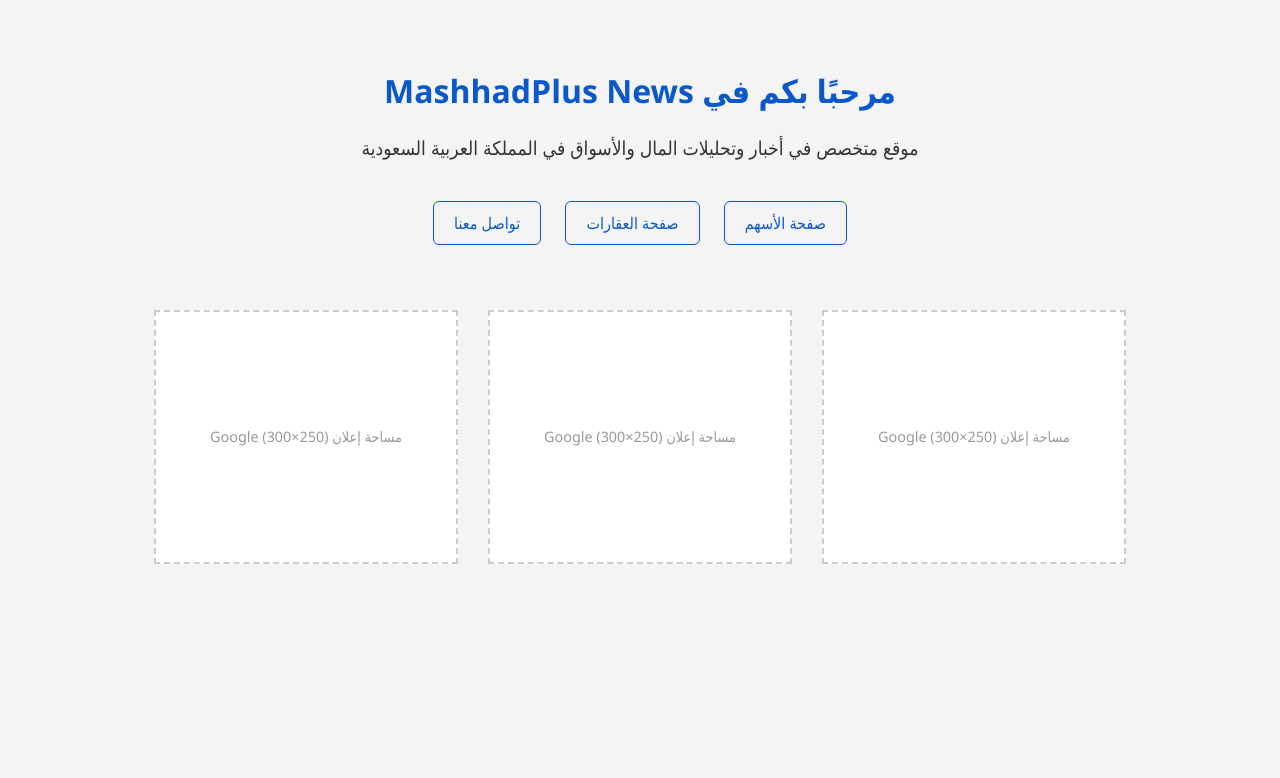
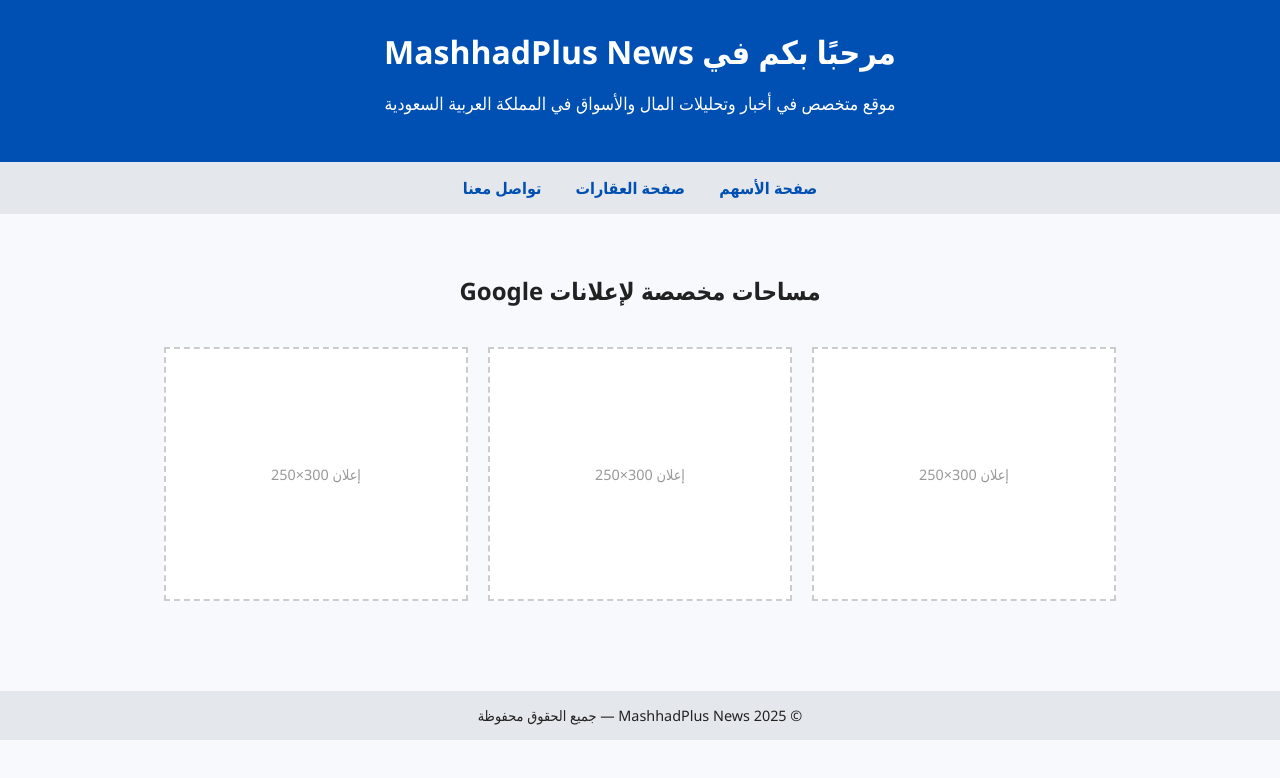
Before and after one commit to HAMAM901/mashhadplus-news, a plain HTML site: page index.html in a window 1280 px wide. Drawn offline with Linux system fonts and the light colour scheme.

Commit message:
Update index.html

```diff
--- a/index.html
+++ b/index.html
@@ -6,40 +6,50 @@
   <title>MashhadPlus News</title>
   <style>
     body {
-      font-family: 'Segoe UI', Tahoma, sans-serif;
-      background-color: #f4f4f4;
-      color: #333;
-      padding: 40px;
+      margin: 0;
+      font-family: "Segoe UI", Tahoma, Geneva, Verdana, sans-serif;
+      background-color: #f7f9fc;
+      color: #222;
+    }
+    header {
+      background-color: #0050b3;
+      color: white;
+      padding: 30px 20px;
       text-align: center;
     }
-    h1 {
-      color: #0a58ca;
+    header h1 {
+      margin: 0 0 10px;
+      font-size: 2em;
     }
-    p {
-      font-size: 1.2em;
-      margin-bottom: 30px;
+    header p {
+      font-size: 1.1em;
     }
     nav {
-      margin: 30px 0;
+      background-color: #e4e7eb;
+      padding: 15px;
+      text-align: center;
     }
     nav a {
-      display: inline-block;
-      margin: 10px;
-      padding: 10px 20px;
       text-decoration: none;
-      color: #0a58ca;
-      border: 1px solid #0a58ca;
-      border-radius: 6px;
-      transition: 0.3s;
+      margin: 0 15px;
+      color: #0050b3;
+      font-weight: bold;
+      font-size: 1em;
     }
     nav a:hover {
-      background-color: #0a58ca;
-      color: white;
+      text-decoration: underline;
     }
-    .ads-container {
+    main {
+      padding: 40px 20px;
+      max-width: 1000px;
+      margin: auto;
+      text-align: center;
+    }
+    .ads-section {
       display: flex;
       flex-wrap: wrap;
       justify-content: center;
+      gap: 20px;
       margin-top: 40px;
     }
     .ad-box {
@@ -47,18 +57,27 @@
       height: 250px;
       background-color: #fff;
       border: 2px dashed #ccc;
-      margin: 15px;
       display: flex;
       align-items: center;
       justify-content: center;
       color: #999;
       font-size: 0.9em;
     }
+    footer {
+      background-color: #e4e7eb;
+      text-align: center;
+      padding: 15px;
+      font-size: 0.9em;
+      margin-top: 50px;
+    }
   </style>
 </head>
 <body>
-  <h1>مرحبًا بكم في MashhadPlus News</h1>
-  <p>موقع متخصص في أخبار وتحليلات المال والأسواق في المملكة العربية السعودية</p>
+
+  <header>
+    <h1>مرحبًا بكم في MashhadPlus News</h1>
+    <p>موقع متخصص في أخبار وتحليلات المال والأسواق في المملكة العربية السعودية</p>
+  </header>
 
   <nav>
     <a href="stocks.html">صفحة الأسهم</a>
@@ -66,10 +85,18 @@
     <a href="contact.html">تواصل معنا</a>
   </nav>
 
-  <div class="ads-container">
-    <div class="ad-box">مساحة إعلان Google (300×250)</div>
-    <div class="ad-box">مساحة إعلان Google (300×250)</div>
-    <div class="ad-box">مساحة إعلان Google (300×250)</div>
-  </div>
+  <main>
+    <h2>مساحات مخصصة لإعلانات Google</h2>
+    <div class="ads-section">
+      <div class="ad-box">إعلان 300×250</div>
+      <div class="ad-box">إعلان 300×250</div>
+      <div class="ad-box">إعلان 300×250</div>
+    </div>
+  </main>
+
+  <footer>
+    &copy; 2025 MashhadPlus News — جميع الحقوق محفوظة
+  </footer>
+
 </body>
 </html>
```
